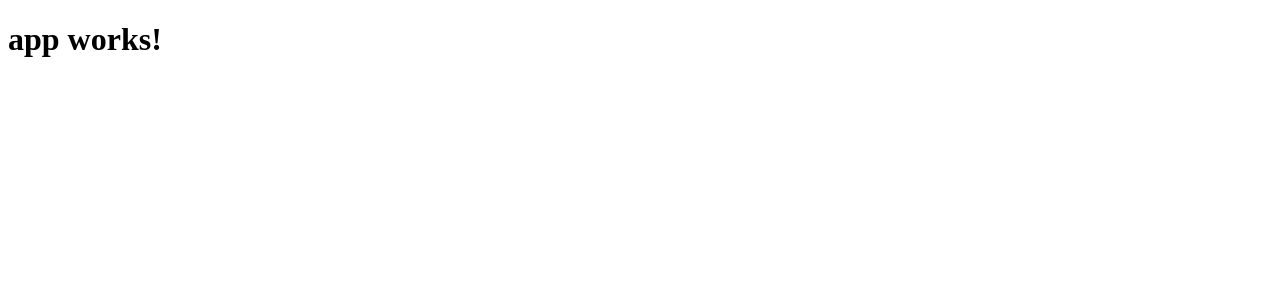
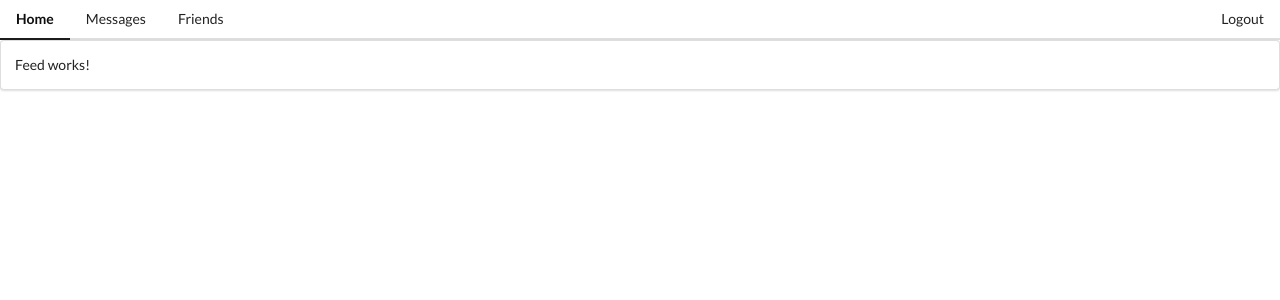
Before and after one commit to darrenbrett/chirpr, an Angular app in the folder chirpr/: page / in a window 1280 px wide. Shown: the top 300 px of the page. Built offline with nearby package versions, Linux system fonts and the light colour scheme.

Commit message:
Added styling to components

```diff
--- a/chirpr/src/app/app.component.html
+++ b/chirpr/src/app/app.component.html
@@ -1,3 +1,3 @@
-<h1>
-  {{title}}
-</h1>
+<app-menu></app-menu>
+
+<app-feed></app-feed>
--- a/chirpr/src/app/feed/feed.component.html
+++ b/chirpr/src/app/feed/feed.component.html
@@ -1,3 +1,3 @@
-<p>
-  feed works!
-</p>
+<div class="ui segment">
+  <p>Feed works!</p>
+</div>
--- a/chirpr/src/app/menu/menu.component.html
+++ b/chirpr/src/app/menu/menu.component.html
@@ -1,3 +1,16 @@
-<p>
-  menu works!
-</p>
+<div class="ui secondary pointing menu">
+  <a class="active item">
+    Home
+  </a>
+  <a class="item">
+    Messages
+  </a>
+  <a class="item">
+    Friends
+  </a>
+  <div class="right menu">
+    <a class="ui item">
+      Logout
+    </a>
+  </div>
+</div>
--- a/chirpr/src/index.html
+++ b/chirpr/src/index.html
@@ -7,9 +7,11 @@
 
   <meta name="viewport" content="width=device-width, initial-scale=1">
   <link rel="icon" type="image/x-icon" href="favicon.ico">
+  <link rel="stylesheet" href="https://cdn.jsdelivr.net/semantic-ui/2.2.4/semantic.min.css">
 
 </head>
 <body>
   <app-root>Loading...</app-root>
+  <script src="https://cdn.jsdelivr.net/semantic-ui/2.2.4/semantic.min.js"></script>
 </body>
 </html>
```
